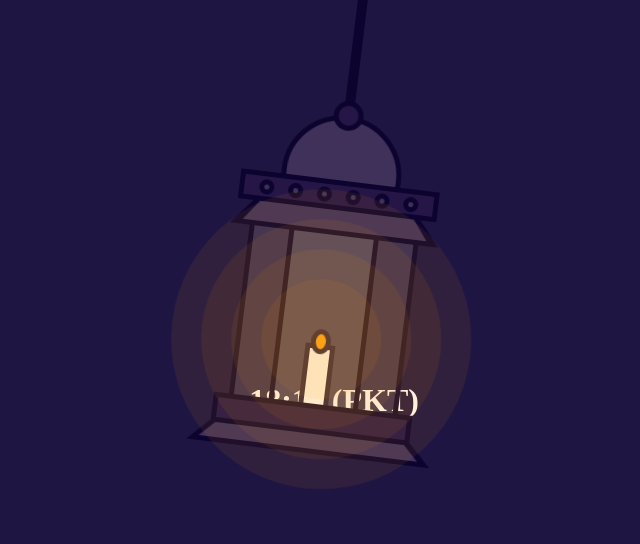
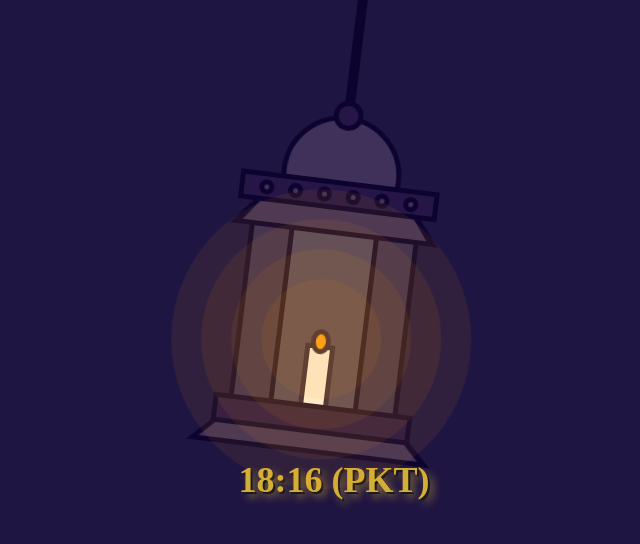
Before and after one commit to AhhadQamar/20-JavaScript-Projects, a plain HTML site: page iftar-time/index.html in a window 1280 px wide. Shown: the whole page, without its empty margins (306-946 px from the left). Drawn offline with Linux system fonts and the light colour scheme.

Commit message:
added text css

```diff
--- a/iftar-time/style.css
+++ b/iftar-time/style.css
@@ -336,16 +336,34 @@
       opacity: 1;
     }
   }
-
-  /* Iftar Time text running from left to center */
   .iftar-time {
-    font-size: 32px;
+    font-size: 36px;
     font-weight: bold;
     text-align: center;
-    color: #fff;
+    color: #d4af37; /* Luxurious gold */
+    background: transparent;
+    padding: 10px 20px;
     position: absolute;
-    top: 50%;
+    top: 60%;
     left: 50%;
-    transform: translate(-50%,-50%);
+    transform: translate(-50%, -50%);
+    text-shadow: 2px 2px 0 #1a1a1a, 4px 4px 6px rgba(212, 175, 55, 0.5); /* Gold glow with deep shadow */
+    transition: transform 0.3s ease, text-shadow 0.3s ease;
+    animation: fade-glow 1.5s infinite alternate ease-in-out;
+    font-family: 'Playfair Display', serif; /* Elegant font */
+  }
 
+  .iftar-time:hover {
+    transform: translate(-50%, -50%) scale(1.08); /* Slight lift effect */
+    text-shadow: 3px 3px 0 #000, 6px 6px 10px rgba(212, 175, 55, 0.8); /* Enhanced gold glow */
+    color: #ffcc00; /* Brighter gold on hover */
   }
+
+  @keyframes fade-glow {
+    0% {
+      text-shadow: 2px 2px 0 #1a1a1a, 4px 4px 6px rgba(212, 175, 55, 0.4);
+    }
+    100% {
+      text-shadow: 2px 2px 0 #1a1a1a, 5px 5px 9px rgba(212, 175, 55, 0.7);
+    }
+  }
```
